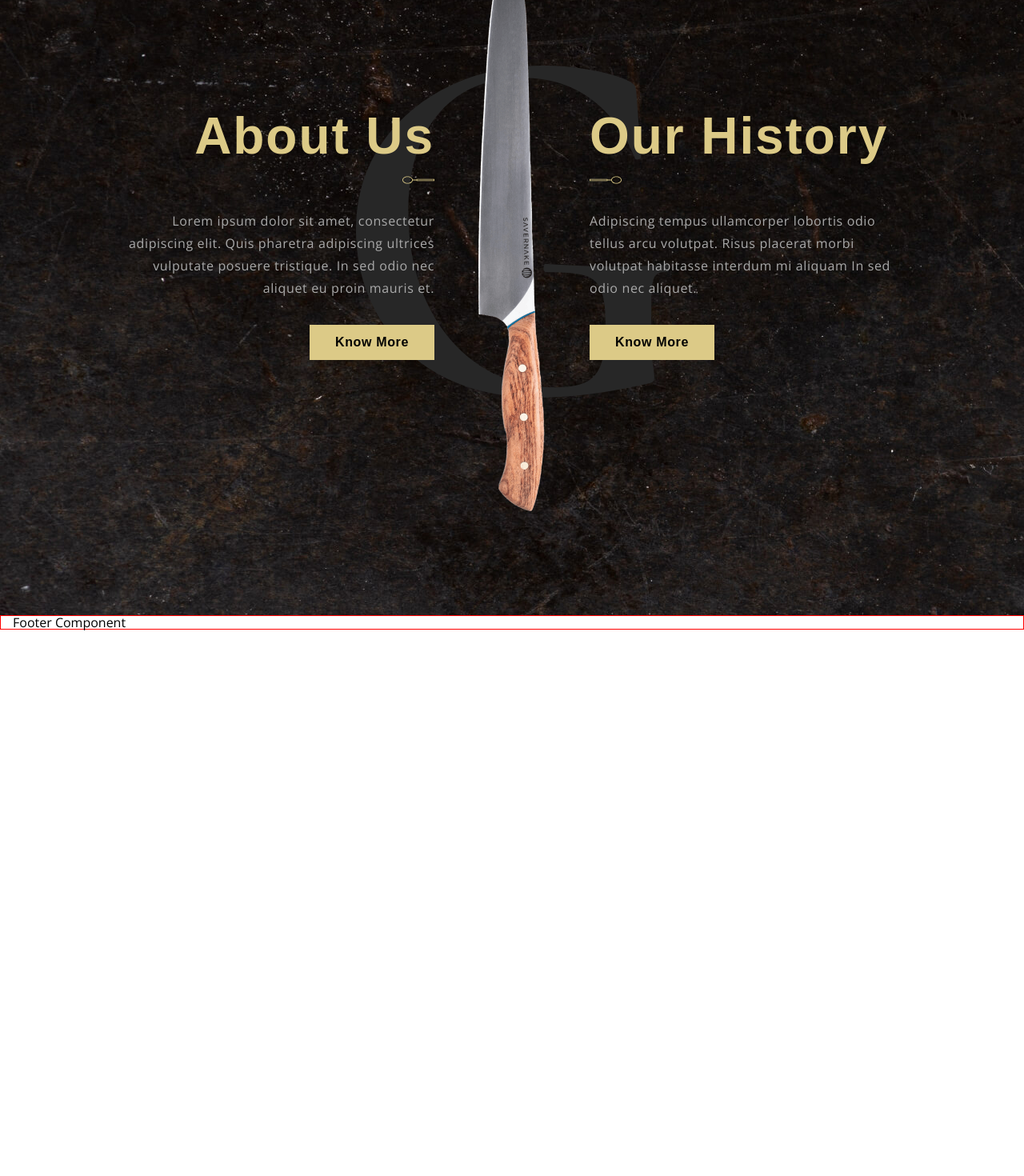
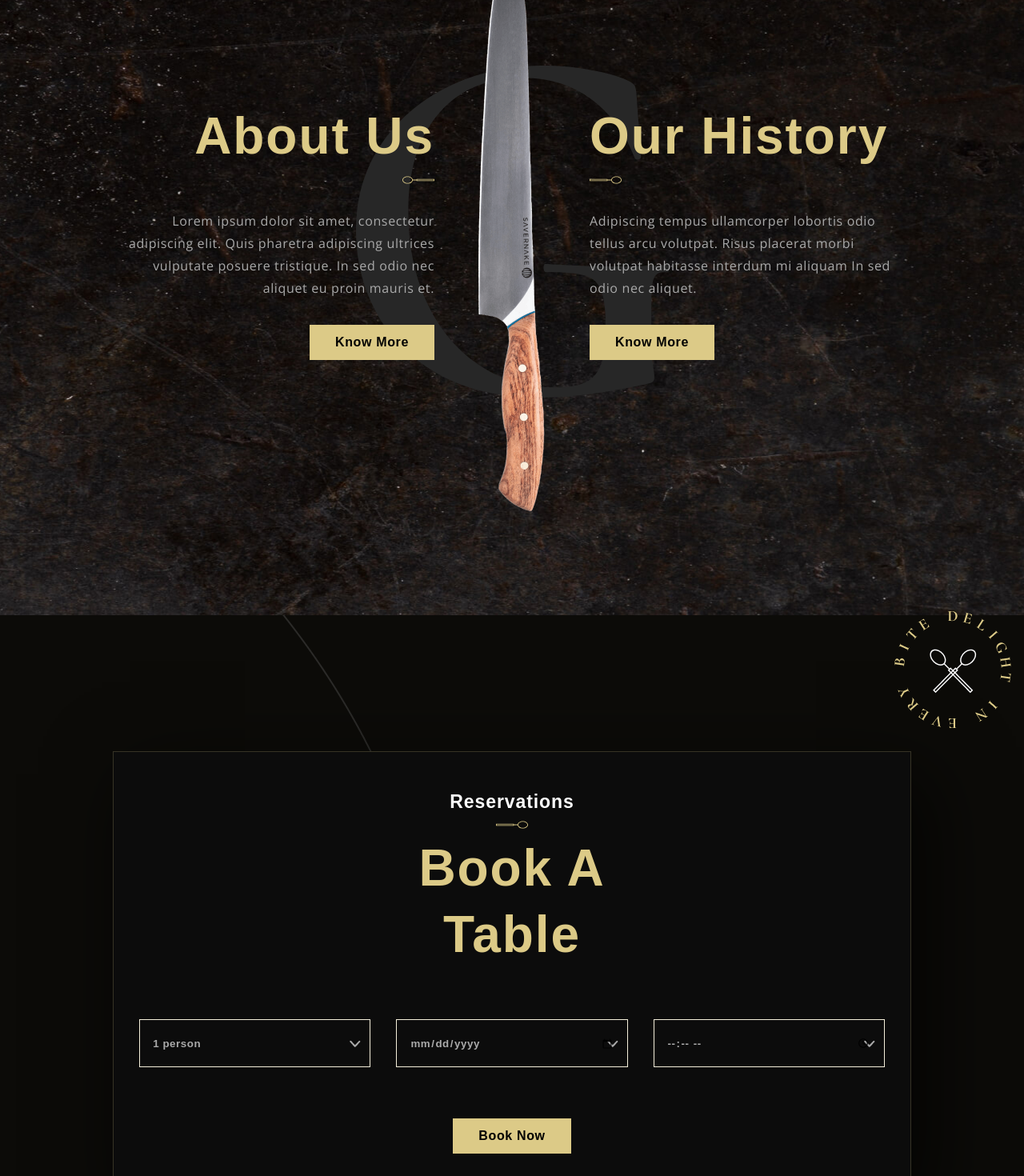
Before and after one commit to artemlira/React-Gericht_multipage, a React (Create React App) app: page / in a window 1280 px wide. Shown: the part 1380-2850 px from the top of the page at 80% size. Before the commit the page ends 2169 px from the top, so only its background shows below. Built offline with nearby package versions, Linux system fonts and the light colour scheme; a web font is replaced by a local one.

Commit message:
Made a Reservation section, added animation to About us

```diff
--- a/src/components/Page_Home/About/About.js
+++ b/src/components/Page_Home/About/About.js
@@ -2,30 +2,55 @@ import React from 'react';
 import styles from './About.module.scss';
 import Button from './../../Button/Button';
 import logo from '../../../images/Hero/iconLogo.svg';
+import { motion } from 'framer-motion';
 
 
 export default function About() {
+
+  const animatedLeft = {
+    hidden: { x: "-100%", opacity: 0 },
+    visible: {
+      x: 0, opacity: 1,
+      transition: { duration: 0.8 }
+    },
+  }
+
+  const animatedRight = {
+    hidden: { x: "100%", opacity: 0 },
+    visible: {
+      x: 0, opacity: 1,
+      transition: { duration: 0.8 }
+    },
+  }
   return (
     <section className={styles.about}>
       <div className="container">
-        <div className={styles.container}>
-          <div className={styles.aboutUs}>
+        <motion.div
+          initial='hidden'
+          whileInView='visible'
+          viewport={{ amount: 0.1, once: true }}
+          className={styles.container}>
+          <motion.div
+            variants={animatedLeft}
+            className={styles.aboutUs}>
             <h2 className={styles.title}>About Us</h2>
             <div className={styles.logo}><img src={logo} alt="logo" /></div>
             <div className={styles.text}>
               <p>Lorem ipsum dolor sit amet, consectetur adipiscing elit. Quis pharetra adipiscing ultrices vulputate posuere tristique. In sed odio nec aliquet eu proin mauris et.</p>
             </div>
             <Button text='Know More' />
-          </div>
-          <div className={styles.history}>
+          </motion.div>
+          <motion.div
+            variants={animatedRight}
+            className={styles.history}>
             <h2 className={styles.title}>Our History</h2>
             <div className={styles.logo}><img src={logo} alt="logo" /></div>
             <div className={styles.text}>
               <p>Adipiscing tempus ullamcorper lobortis odio tellus arcu volutpat. Risus placerat morbi volutpat habitasse interdum mi aliquam In sed odio nec aliquet.</p>
             </div>
             <Button text='Know More' />
-          </div>
-        </div>
+          </motion.div>
+        </motion.div>
       </div>
     </section>
   );
--- a/src/components/Page_Home/About/About.module.scss
+++ b/src/components/Page_Home/About/About.module.scss
@@ -6,12 +6,13 @@
   min-height: 959px;
   padding-block: f.rem(128);
   @include m.adaptiv-value('padding-inline', 207, -50, 1);
-  background: url('../../../images/About/img1.png') center center no-repeat, url('../../../images/About/G.png') center center no-repeat, url('../../../images/About/bg1.jpg');
+  background: url('../../../images/About/img1.png') center center no-repeat, url('../../../images/About/G.png') center center no-repeat, url('../../../images/About/bg1.jpg')center/cover no-repeat;
   display: grid;
   place-content: center;
 
   @include m.tablet {
     background: url('../../../images/About/img1.png') center center/8% no-repeat, url('../../../images/About/G.png') center center no-repeat, url('../../../images/About/bg1.jpg');
+    min-height: initial;
   }
 }
 
@@ -19,6 +20,7 @@
   display: flex;
   @include m.adaptiv-value('column-gap', 254, 50, 1);
   align-items: center;
+  overflow: hidden;
 
   @include m.phone {
     flex-direction: column;
@@ -55,6 +57,11 @@
     font-size: f.rem(50);
     line-height: f.ratio(50, 78);
   }
+
+  @include m.phone {
+    font-size: f.rem(40);
+    line-height: f.ratio(40, 68);
+  }
 }
 
 .logo {
--- a/src/components/Page_Home/Hero/Hero.js
+++ b/src/components/Page_Home/Hero/Hero.js
@@ -14,7 +14,7 @@ export default function Hero() {
     type: 'fraction',
     clickable: true,
     renderFraction: function (currentClass, totalClass) {
-      return '<span class="' + currentClass + '"></span>' + '-' + '<span class="' + totalClass + '"></span>'
+      return '0<span class="' + currentClass + '"></span>' + ' - 0' + '<span class="' + totalClass + '"></span>'
     },
   };
 
--- a/src/components/Page_Home/Hero/Hero.module.scss
+++ b/src/components/Page_Home/Hero/Hero.module.scss
@@ -5,6 +5,10 @@
 .hero {
   padding-block: f.rem(48) f.rem(152);
   background: url('../../../images/line1.png')right -8.5% no-repeat, #0C0B08;
+
+  @include m.phone {
+    padding-block: f.rem(48);
+  }
 }
 
 .container {
@@ -13,6 +17,10 @@
 
   @include m.netbook {
     flex-direction: column;
+  }
+
+  @include m.phone {
+    min-height: initial;
   }
 }
 
--- /dev/null
+++ b/src/components/Page_Home/Reservation/Reservation.js
@@ -0,0 +1,30 @@
+import React from 'react';
+import styles from './Reservation.module.scss';
+import Button from './../../Button/Button';
+import logo from '../../../images/Hero/iconLogo.svg';
+
+
+export default function Reservation() {
+  return (
+    <section className={styles.reservation}>
+      <div className="container">
+        <div className={styles.container}>
+          <div className={styles.bgIcon}></div>
+          <div className={styles.title}>
+            <p className={styles.logoText}>Reservations</p>
+            <div className={styles.logoImg}><img src={logo} alt="logo" /></div>
+            <h2>Book A Table</h2>
+          </div>
+          <div className={styles.dialogBox}>
+            <form className={styles.dialogForm} action="/">
+              <input className={styles.text} type="text" placeholder='1 person' />
+              <input className={styles.date} type="date" min='2021-01-01' max='2030-12-31' />
+              <input className={styles.time} type="time" />
+            </form>
+          </div>
+          <Button text='Book Now' />
+        </div>
+      </div>
+    </section>
+  );
+}
--- /dev/null
+++ b/src/components/Page_Home/Reservation/Reservation.module.scss
@@ -0,0 +1,142 @@
+@use '../../../styles/variables.scss' as v;
+@use '../../../styles/mixins.scss' as m;
+@use '../../../styles/functions.scss' as f;
+
+.reservation {
+  padding-block: f.rem(170) f.rem(152);
+  @include m.adaptiv-value('padding-inline', 158, 50, 1);
+  background: url('../../../images/line2.png')left -595px no-repeat, url('../../../images/line1.png')right -1059px no-repeat, #0C0B08;
+
+  @include m.tablet {
+    padding-inline: f.rem(50);
+  }
+
+  @include m.phone {
+    padding-inline: f.rem(20);
+  }
+}
+
+.container {
+  background: #0C0C0C;
+  border: 1px solid rgba(220, 202, 135, 0.2);
+  box-shadow: 22px 30px 95px 1px rgba(0, 0, 0, 0.7);
+  padding: f.rem(48) f.rem(32);
+  display: flex;
+  flex-direction: column;
+  align-items: center;
+  position: relative;
+}
+
+.bgIcon {
+  position: absolute;
+  width: 146px;
+  height: 146px;
+  background: url('../../../images/icon.png') center center/cover no-repeat;
+  right: -126px;
+  top: -176px;
+
+  @include m.tablet {
+    right: -45px;
+  }
+
+  @include m.phone {
+    width: 106px;
+    height: 106px;
+    top: -126px;
+    right: -25px;
+  }
+}
+
+.title {
+  max-width: 360px;
+  margin-inline: auto;
+  text-align: center;
+
+  &:not(:last-child) {
+    margin-bottom: f.rem(64);
+  }
+
+  h2 {
+    font-weight: 600;
+    font-size: f.rem(64);
+    line-height: f.ratio(64, 83.2);
+    letter-spacing: 0.03em;
+
+    @include m.phone {
+      font-size: f.rem(40);
+      line-height: f.ratio(40, 63.2);
+    }
+  }
+}
+
+.logoText {
+  font-family: v.$Cormorant;
+  font-weight: 700;
+  color: v.$white;
+  font-size: f.rem(23);
+  line-height: f.ratio(23, 29.9);
+  letter-spacing: 0.04em;
+  text-transform: capitalize;
+
+  &:not(:last-child) {
+    margin-bottom: f.rem(8);
+  }
+}
+
+.logoImg {
+  width: 40px;
+  height: 10px;
+  margin-inline: auto;
+
+  &:not(:last-child) {
+    margin-bottom: f.rem(8);
+  }
+
+  img {
+    max-width: 100;
+    object-fit: contain;
+  }
+}
+
+.dialogBox {
+  width: 100%;
+
+  &:not(:last-child) {
+    margin-bottom: f.rem(64);
+  }
+}
+
+.dialogForm {
+  display: grid;
+  column-gap: f.rem(32);
+  grid-template-columns: repeat(3, 1fr);
+
+  @include m.netbook {
+    grid-template-columns: 1fr;
+    grid-template-rows: repeat(3, 1fr);
+    row-gap: f.rem(20);
+  }
+}
+
+.text,
+.date,
+.time {
+  height: 60px;
+  border: 1px solid #F5EFDB;
+  background: url('../../../images/Reservation/Vector.png') 96% center no-repeat, transparent;
+  letter-spacing: 0.04em;
+  color: v.$grey;
+  line-height: f.ratio(16, 28);
+  font-family: v.$Cormorant;
+  font-weight: 600;
+  padding-inline: f.rem(16);
+
+}
+
+.text::placeholder {
+  letter-spacing: 0.04em;
+  color: v.$grey;
+  line-height: f.ratio(16, 28);
+  font-family: v.$Cormorant;
+  font-weight: 600;
+}
--- a/src/pages/Home.js
+++ b/src/pages/Home.js
@@ -1,13 +1,14 @@
 import React from 'react'
 import Hero from './../components/Page_Home/Hero/Hero';
 import About from './../components/Page_Home/About/About';
+import Reservation from './../components/Page_Home/Reservation/Reservation';
 
 export default function Home() {
   return (
     <article>
       <Hero />
       <About />
-
+      <Reservation />
     </article>
   )
 }
```
Also changed, not shown: src/images/Reservation/Vector.png (added).
